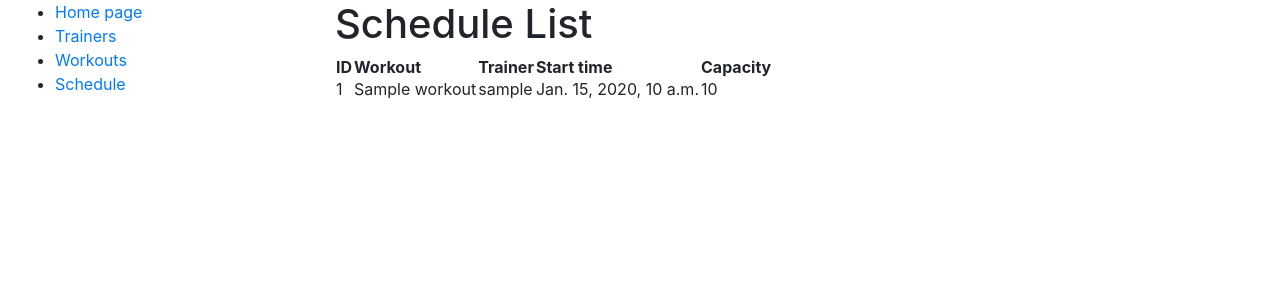
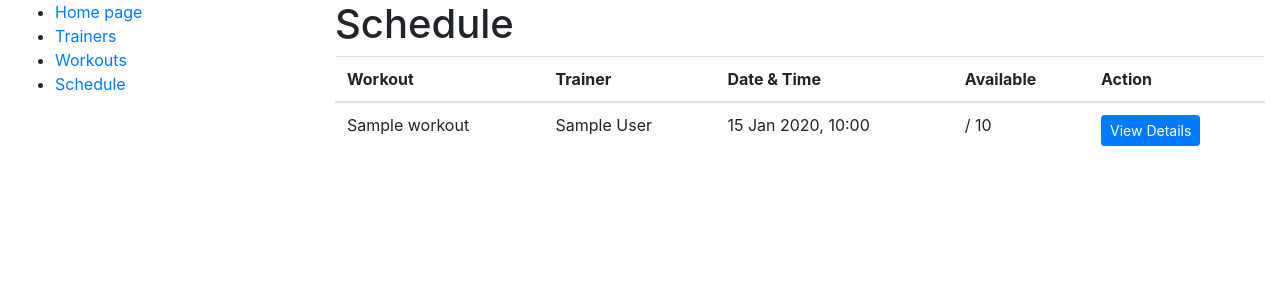
Before and after one commit to dmytro-malyk-dm/gym-manager, a Django app: page /schedules/ in a window 1280 px wide. Shown: the top 300 px of the page. Run offline with Django 5.2, Linux system fonts and the light colour scheme; tables that the repository leaves empty hold one stand-in row (values such as "Sample post").

Commit message:
Update template of schedule list

```diff
--- a/templates/gym/schedule_list.html
+++ b/templates/gym/schedule_list.html
@@ -1,22 +1,37 @@
 {% extends "base.html" %}
 {% block content %}
-  <h1>Schedule List</h1>
-  <table>
+  <h1>Schedule</h1>
+  <table class="table">
+    <thead>
       <tr>
-    <th>ID</th>
         <th>Workout</th>
         <th>Trainer</th>
-    <th>Start time</th>
-    <th>Capacity</th>
+        <th>Date & Time</th>
+        <th>Available</th>
+        <th>Action</th>
       </tr>
+    </thead>
+    <tbody>
+
     {% for schedule in schedule_list %}
       <tr>
-      <td>{{ schedule.id }}</td>
-      <td>{{ schedule.workout }}</td>
-      <td>{{ schedule.workout.trainer.user.username }}</td>
-      <td>{{ schedule.start_time }}</td>
-      <td>{{ schedule.capacity }}</td>
+        <td>{{ schedule.workout.name }}</td>
+        <td>{{ schedule.workout.trainer.user.get_full_name}}</td>
+        <td>{{ schedule.start_time|date:"d M Y, H:i"  }}</td>
+        <td>
+          {{ schedule.capacity|add:"-"|add:schedule.bookings.count }} / {{ schedule.capacity }}
+        </td>
+        <td>
+          <a href="{% url 'gym:schedule-detail' pk=schedule.id %}" class="btn btn-primary btn-sm">
+            View Details
+          </a>
+        </td>
+      </tr>
+      {% empty %}
+      <tr>
+        <td colspan="5">No upcoming classes.</td>
       </tr>
       {% endfor %}
+    </tbody>
   </table>
 {% endblock %}
```
Lines whose indentation alone changed are shown as unchanged.
